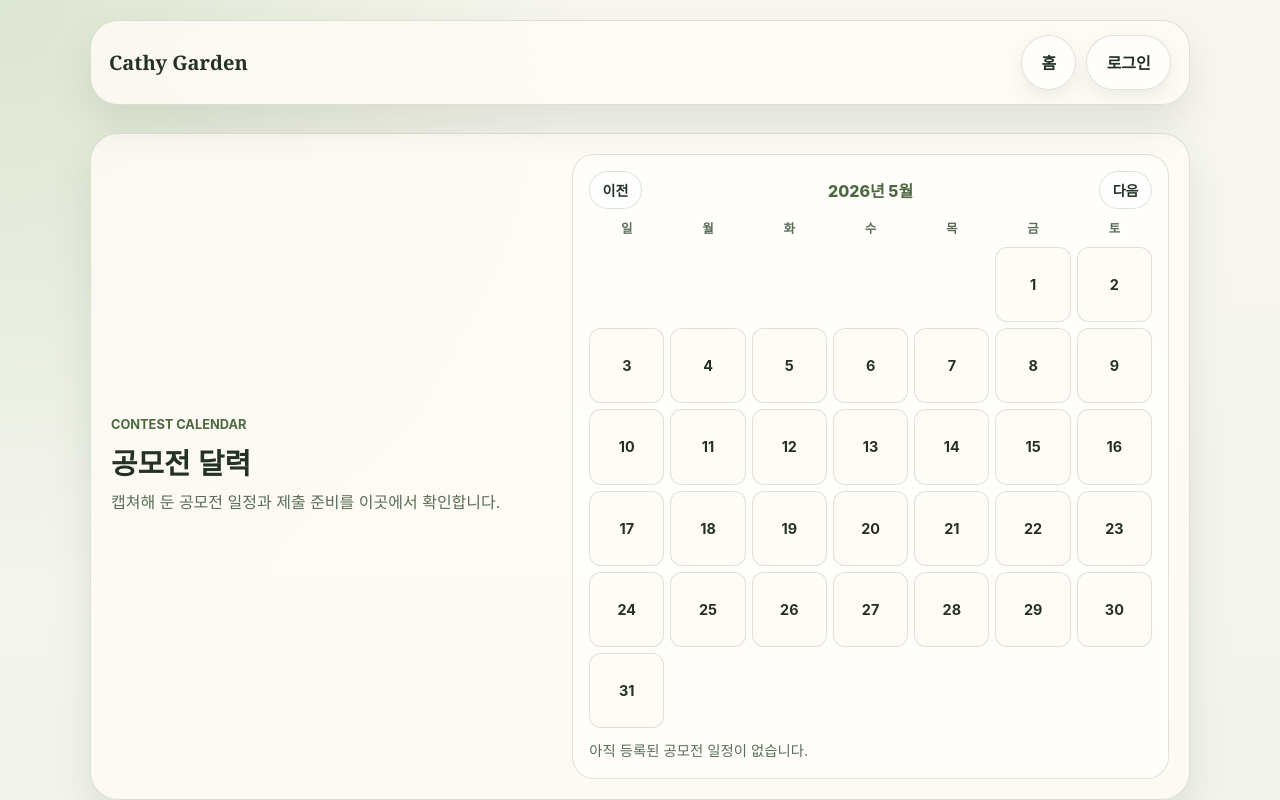
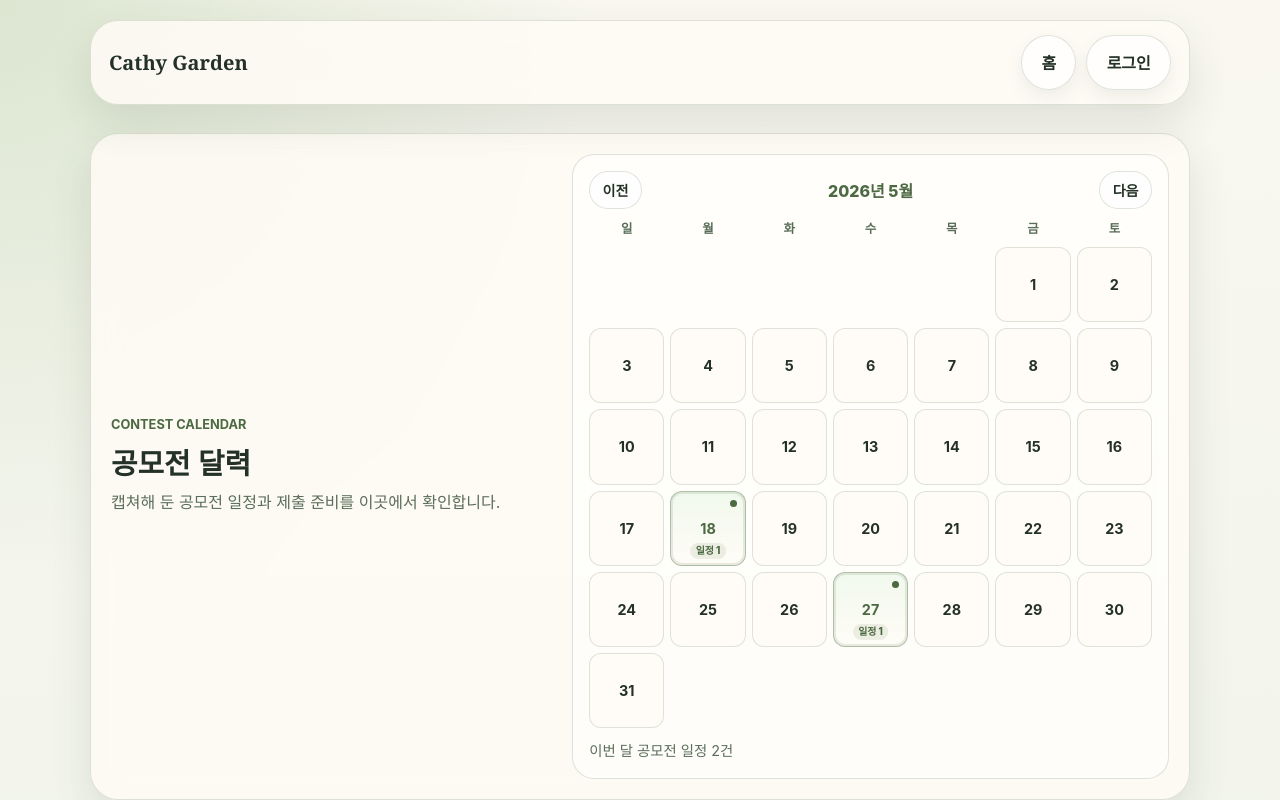
Before and after one commit to in63119/cathy-garden, a Next.js app: page / in a window 1280 px wide. Shown: the top 800 px of the page. Built offline with nearby package versions, Linux system fonts and the light colour scheme; no server answers; a web font is replaced by a local one.

Commit message:
feat: highlight contest dates on calendar

```diff
--- a/components/contest-calendar.tsx
+++ b/components/contest-calendar.tsx
@@ -4,9 +4,23 @@ import { useMemo, useState } from "react";
 
 const weekdayLabels = ["일", "월", "화", "수", "목", "금", "토"];
 
+const contestScheduleItems = [
+  {
+    id: "spring-garden-photo",
+    title: "봄 정원 사진 공모전",
+    deadline: "2026-05-18",
+  },
+  {
+    id: "daily-idea-note",
+    title: "생활 아이디어 메모 공모전",
+    deadline: "2026-05-27",
+  },
+];
+
 type CalendarDay = {
   key: string;
   day: number | null;
+  dateKey: string | null;
 };
 
 function buildCalendarDays(monthDate: Date): CalendarDay[] {
@@ -18,14 +32,25 @@ function buildCalendarDays(monthDate: Date): CalendarDay[] {
   const calendarDays: CalendarDay[] = [];
 
   for (let index = 0; index < leadingEmptyDays; index += 1) {
-    calendarDays.push({ key: `empty-${index}`, day: null });
+    calendarDays.push({ key: `empty-${index}`, day: null, dateKey: null });
   }
 
   for (let day = 1; day <= daysInMonth; day += 1) {
-    calendarDays.push({ key: `day-${day}`, day });
+    calendarDays.push({
+      key: `day-${day}`,
+      day,
+      dateKey: formatDateKey(year, month, day),
+    });
   }
 
   return calendarDays;
+}
+
+function formatDateKey(year: number, monthIndex: number, day: number) {
+  const month = String(monthIndex + 1).padStart(2, "0");
+  const dayOfMonth = String(day).padStart(2, "0");
+
+  return `${year}-${month}-${dayOfMonth}`;
 }
 
 function formatMonthLabel(monthDate: Date) {
@@ -45,6 +70,23 @@ export function ContestCalendar() {
     () => buildCalendarDays(visibleMonth),
     [visibleMonth],
   );
+  const contestEventsByDate = useMemo(() => {
+    const eventsByDate = new Map<string, typeof contestScheduleItems>();
+
+    for (const contestItem of contestScheduleItems) {
+      const events = eventsByDate.get(contestItem.deadline) ?? [];
+      eventsByDate.set(contestItem.deadline, [...events, contestItem]);
+    }
+
+    return eventsByDate;
+  }, []);
+  const visibleMonthContestCount = calendarDays.reduce((count, calendarDay) => {
+    if (!calendarDay.dateKey) {
+      return count;
+    }
+
+    return count + (contestEventsByDate.get(calendarDay.dateKey)?.length ?? 0);
+  }, 0);
 
   function moveMonth(monthOffset: number) {
     setVisibleMonth(
@@ -103,23 +145,46 @@ export function ContestCalendar() {
           </div>
 
           <div className="contest-calendar-grid">
-            {calendarDays.map((calendarDay) => (
+            {calendarDays.map((calendarDay) => {
+              const contestEvents = calendarDay.dateKey
+                ? contestEventsByDate.get(calendarDay.dateKey) ?? []
+                : [];
+              const hasContestEvents = contestEvents.length > 0;
+
+              return (
                 <div
                   key={calendarDay.key}
-                className={
+                  className={[
+                    "contest-calendar-day",
+                    calendarDay.day === null ? "is-empty" : "",
+                    hasContestEvents ? "is-contest-day" : "",
+                  ]
+                    .filter(Boolean)
+                    .join(" ")}
+                  aria-hidden={calendarDay.day === null}
+                  aria-label={
                     calendarDay.day === null
-                    ? "contest-calendar-day is-empty"
-                    : "contest-calendar-day"
+                      ? undefined
+                      : hasContestEvents
+                        ? `${calendarDay.day}일, 공모전 일정 ${contestEvents.length}건`
+                        : `${calendarDay.day}일`
                   }
-                aria-hidden={calendarDay.day === null}
                 >
-                {calendarDay.day}
+                  <span>{calendarDay.day}</span>
+                  {hasContestEvents ? (
+                    <span className="contest-calendar-badge">
+                      일정 {contestEvents.length}
+                    </span>
+                  ) : null}
                 </div>
-            ))}
+              );
+            })}
           </div>
 
           <p className="contest-calendar-empty">
-            아직 등록된 공모전 일정이 없습니다.
+            {visibleMonthContestCount > 0
+              ? `이번 달 공모전 일정 ${visibleMonthContestCount}건`
+              : "아직 등록된 공모전 일정이 없습니다."}
           </p>
         </div>
       </div>
--- a/src/app/globals.css
+++ b/src/app/globals.css
@@ -400,10 +400,47 @@ input {
   color: var(--foreground);
   font-weight: 700;
   font-size: 0.9rem;
+  position: relative;
+  overflow: hidden;
 }
 
 .contest-calendar-day.is-empty {
   visibility: hidden;
+}
+
+.contest-calendar-day.is-contest-day {
+  border-color: rgba(76, 105, 66, 0.42);
+  background:
+    linear-gradient(180deg, rgba(240, 248, 236, 0.95), rgba(255, 252, 246, 0.86));
+  box-shadow: inset 0 0 0 2px rgba(111, 139, 98, 0.16);
+  color: var(--accent-strong);
+}
+
+.contest-calendar-day.is-contest-day::after {
+  content: "";
+  position: absolute;
+  top: 8px;
+  right: 8px;
+  width: 7px;
+  height: 7px;
+  border-radius: 999px;
+  background: var(--accent-strong);
+}
+
+.contest-calendar-badge {
+  position: absolute;
+  bottom: 6px;
+  left: 50%;
+  transform: translateX(-50%);
+  max-width: calc(100% - 8px);
+  padding: 0.12rem 0.34rem;
+  border-radius: 999px;
+  background: rgba(76, 105, 66, 0.1);
+  color: var(--accent-strong);
+  font-size: 0.62rem;
+  font-weight: 800;
+  line-height: 1.2;
+  white-space: nowrap;
 }
 
 .contest-calendar-empty {
@@ -666,6 +703,16 @@ input {
     font-size: 0.82rem;
   }
 
+  .contest-calendar-day.is-contest-day::after {
+    top: 6px;
+    right: 6px;
+  }
+
+  .contest-calendar-badge {
+    bottom: 4px;
+    font-size: 0.58rem;
+  }
+
   .hero-copy-card,
   .hero-media-card {
     min-height: unset;
```
Also changed, not shown: 2 other files (tests, documents, lock files or other folders). Lines whose indentation alone changed are shown as unchanged.
